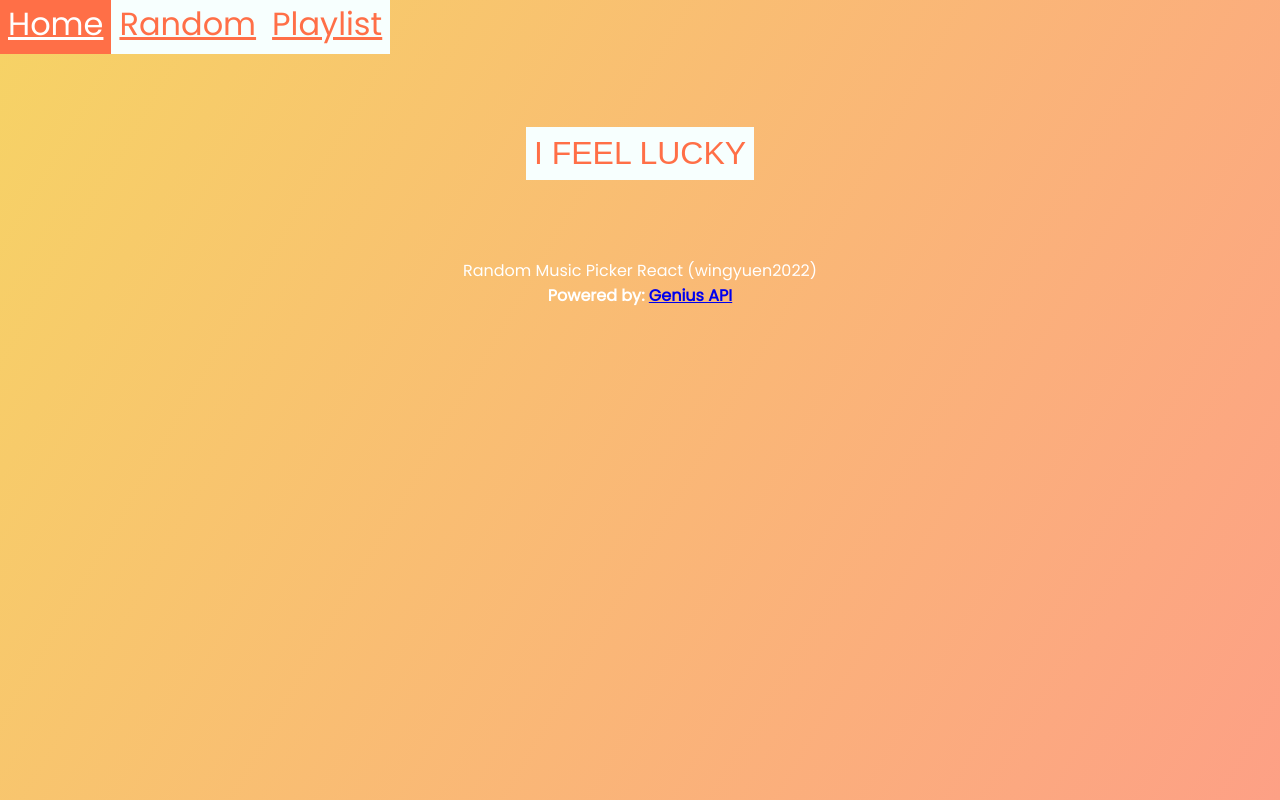
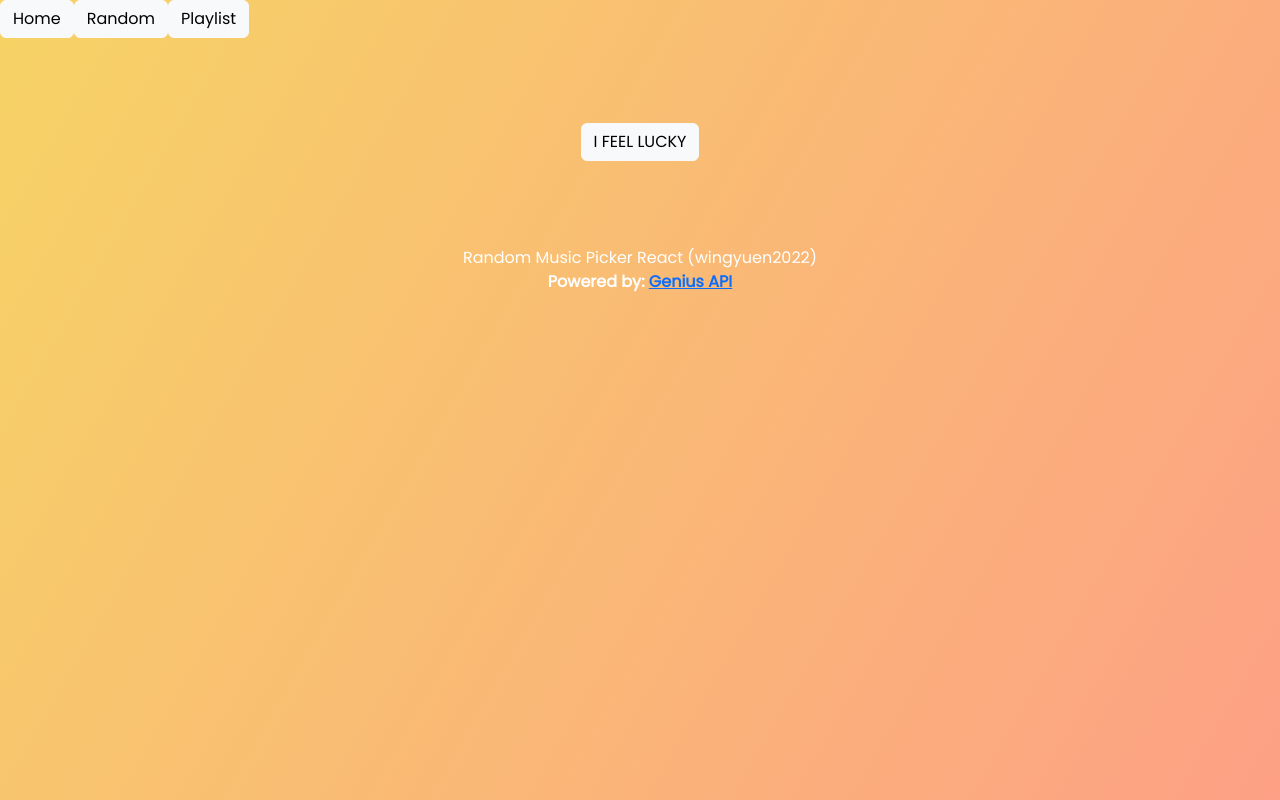
Before and after one commit to wingyuen2022/random-music-picker-react, a React (Create React App) app: page / in a window 1280 px wide. Built offline with nearby package versions, Linux system fonts and the light colour scheme.

Commit message:
Added bootstrap

```diff
--- a/public/index.html
+++ b/public/index.html
@@ -27,6 +27,22 @@
     <link href="https://fonts.googleapis.com/css?family=Poppins&display=swap" rel="stylesheet" />
     <link rel="stylesheet" href="https://cdnjs.cloudflare.com/ajax/libs/font-awesome/5.12.1/css/all.min.css"
       integrity="sha256-mmgLkCYLUQbXn0B1SRqzHar6dCnv9oZFPEC1g1cwlkk=" crossorigin="anonymous" />
+
+
+    <link href="https://uploads-ssl.webflow.com/618d068d04660411b63872f6/61a8a2935d913427d31de235_favicon.png"
+      rel="shortcut icon" type="image/x-icon">
+    <link href="https://cdn.jsdelivr.net/npm/bootstrap@5.2.0-beta1/dist/css/bootstrap.min.css" rel="stylesheet"
+      integrity="sha384-0evHe/X+R7YkIZDRvuzKMRqM+OrBnVFBL6DOitfPri4tjfHxaWutUpFmBp4vmVor" crossorigin="anonymous">
+    <script defer src="https://code.jquery.com/jquery-3.2.1.slim.min.js"
+      integrity="sha384-KJ3o2DKtIkvYIK3UENzmM7KCkRr/rE9/Qpg6aAZGJwFDMVNA/GpGFF93hXpG5KkN"
+      crossorigin="anonymous"></script>
+    <script defer src="https://cdn.jsdelivr.net/npm/popper.js@1.12.9/dist/umd/popper.min.js"
+      integrity="sha384-ApNbgh9B+Y1QKtv3Rn7W3mgPxhU9K/ScQsAP7hUibX39j7fakFPskvXusvfa0b4Q"
+      crossorigin="anonymous"></script>
+    <script defer src="https://cdn.jsdelivr.net/npm/bootstrap@4.0.0/dist/js/bootstrap.min.js"
+      integrity="sha384-JZR6Spejh4U02d8jOt6vLEHfe/JQGiRRSQQxSfFWpi1MquVdAyjUar5+76PVCmYl"
+      crossorigin="anonymous"></script>
+
     <title>Random Music Picker (wingyuen2022)</title>
   </head>
   <body>
--- a/src/App.css
+++ b/src/App.css
@@ -181,25 +181,6 @@ select {
     justify-content: space-between;
 }
 
-.custom-button {
-    padding: 0.5rem;
-    font-size: 2rem;
-    border: none;
-    background: white;
-}
-
-.custom-button {
-    color: #ff6f47;
-    background: #f7fffe;
-    cursor: pointer;
-    transition: all 0.3s ease;
-}
-
-.custom-button:hover {
-    background: #ff6f47;
-    color: white;
-}
-
 .text-area {
     width: 500px;
     height: 300px;
--- a/src/components/MusicItem/index.js
+++ b/src/components/MusicItem/index.js
@@ -125,8 +125,8 @@ const MusicItem = ({allowAdd, allowDel, curSong}) => {
                   <div id={ "player_" + curSong.id }></div>
                 </td>
                 <td>
-                  <button onClick={()=>addSong(curSong)} className="custom-button" hidden={!allowAdd}>Add</button>
-                  <button onClick={()=>deleteSong(curSong)} className="custom-button" hidden={!allowDel}>Del</button>
+                  <button onClick={()=>addSong(curSong)} className="btn btn-light" type="button" hidden={!allowAdd}>Add</button>
+                  <button onClick={()=>deleteSong(curSong)} className="btn btn-light" type="button" hidden={!allowDel}>Del</button>
                 </td>
                 <td>
                   <hr />
--- a/src/components/MusicPicker/index.js
+++ b/src/components/MusicPicker/index.js
@@ -116,7 +116,7 @@ const MusicPicker = () => {
     return (
       <>
         <form>
-          <button onClick={pickRandomMusic} className="todo-button">I FEEL LUCKY</button>
+          <button onClick={pickRandomMusic} className="btn btn-light" type="button">I FEEL LUCKY</button>
         </form>
         <div className="align-center">
           <table className='table-style'>
--- a/src/layouts/Header/index.js
+++ b/src/layouts/Header/index.js
@@ -6,9 +6,9 @@ function Header() {
         <>
             <nav className="sticky-top">
                 <div className="sticky-top">
-                    <Link className="custom-button" to="/">Home</Link>
-                    <Link className="custom-button" to="/random">Random</Link>
-                    <Link className="custom-button" to="/playlist">Playlist</Link>
+                    <Link className="btn btn-light" to="/">Home</Link>
+                    <Link className="btn btn-light" to="/random">Random</Link>
+                    <Link className="btn btn-light" to="/playlist">Playlist</Link>
                 </div>
             </nav>
             <br />
--- a/src/pages/ImportList/index.js
+++ b/src/pages/ImportList/index.js
@@ -75,7 +75,7 @@ const Import = () => {
                                 <form>
                                     <label for="addSong"><h1>Song ID:</h1></label>
                                     <input id="addSong" type="number"></input>
-                                    <button onClick={addSong}>Add Song</button>
+                                    <button onClick={addSong} className="btn btn-light" type="button">Add Song</button>
                                 </form>
                             </div>
                         </td>
@@ -85,7 +85,7 @@ const Import = () => {
                             <form>
                                 <label for="importPlaylist"><h1>Playlist:</h1></label>
                                 <textarea id="importPlaylist" className="text-area"></textarea>
-                                <button onClick={importList}>Import</button>
+                                <button onClick={importList} className="btn btn-light" type="button">Import</button>
                             </form>
                         </td>
                     </tr>
@@ -95,7 +95,7 @@ const Import = () => {
                                 <button onClick={(e)=>{
                                     e.preventDefault();
                                     navigate("/playlist");
-                                }}>Back</button>
+                                }} className="btn btn-light" type="button">Back</button>
                             </form>
                         </td>
                     </tr>
--- a/src/pages/Playlist/index.js
+++ b/src/pages/Playlist/index.js
@@ -41,8 +41,8 @@ const Playlist = () => {
                 <table>
                     <tr>
                         <td>
-                            <button className="custom-button" onClick={()=>downloadPlaylist()}>‣ Download Playlist ({ playlist.length })</button>
-                            <button className="custom-button" onClick={()=>importPlaylist()}>‣ Import Playlist</button>
+                            <button className="btn btn-light" onClick={()=>downloadPlaylist()}>‣ Download Playlist ({ playlist.length })</button>
+                            <button className="btn btn-light" onClick={()=>importPlaylist()}>‣ Import Playlist</button>
                         </td>
                     </tr>
                     <tr>
```
